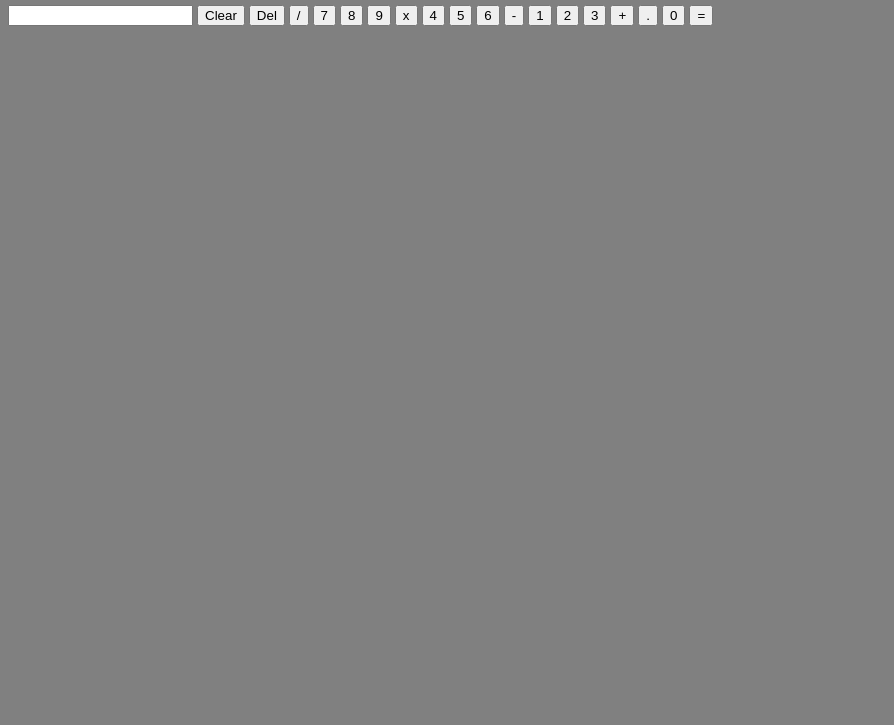
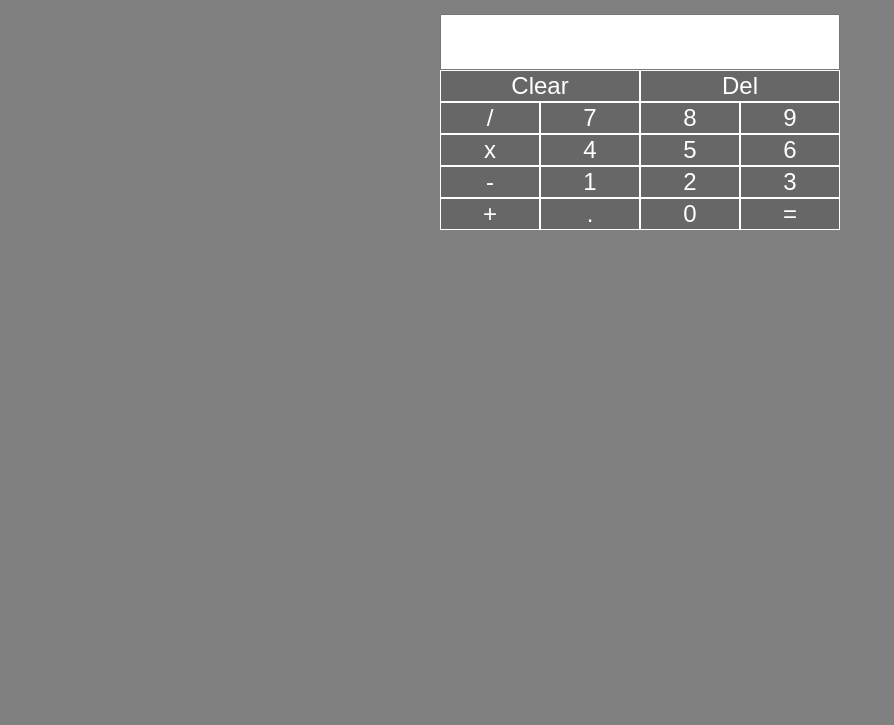
Before and after one commit to zyeap/basic-calculator, a plain HTML site: page index.html in a window 1280 px wide. Shown: the part 75-800 px from the top of the page, without its empty margins (0-894 px from the left). Drawn offline with Linux system fonts and the light colour scheme.

Commit message:
Added additional font and CSS styling

```diff
--- a/index.html
+++ b/index.html
@@ -5,6 +5,7 @@
     <meta name="viewport" content="width=device-width, initial-scale=1.0">
     <title>Calculator Application</title>
     <link href="styles.css" rel="stylesheet">
+    <link href="https://fonts.googleapis.com/css2?family=Rubik&display=swap" rel="stylesheet">
     <script src="script.js" defer></script>
 </head>
 <body>
--- a/styles.css
+++ b/styles.css
@@ -1,7 +1,40 @@
 body{
     background: grey;
+    font-family: 'Rubik', sans-serif;
 }
 
 header{
     text-align: center;
+    margin-bottom: 30px;
 }
+
+#calc-container{
+    display: grid;
+    grid-template-columns: repeat(4, 100px);
+    grid-template-rows: repeat(5, minmax(100px));
+    justify-content: center;
+}
+
+#calc-container > button{
+    font-size: 1.5em;
+    color: white;
+    background-color: rgba(0, 0 , 0, .2);
+    border: 1px solid white;
+    color: white;
+}
+
+#calc-container > button:hover{
+    background-color: rgba(0, 0 , 0, .5);
+}
+
+.two-spaces{
+    grid-column: span 2;
+}
+
+#calc-display{
+    grid-column: 1 / -1;
+    min-height: 50px;
+    font-size: 1.5em;
+    word-break: break-all;
+    word-wrap: break-word;
+}
```
